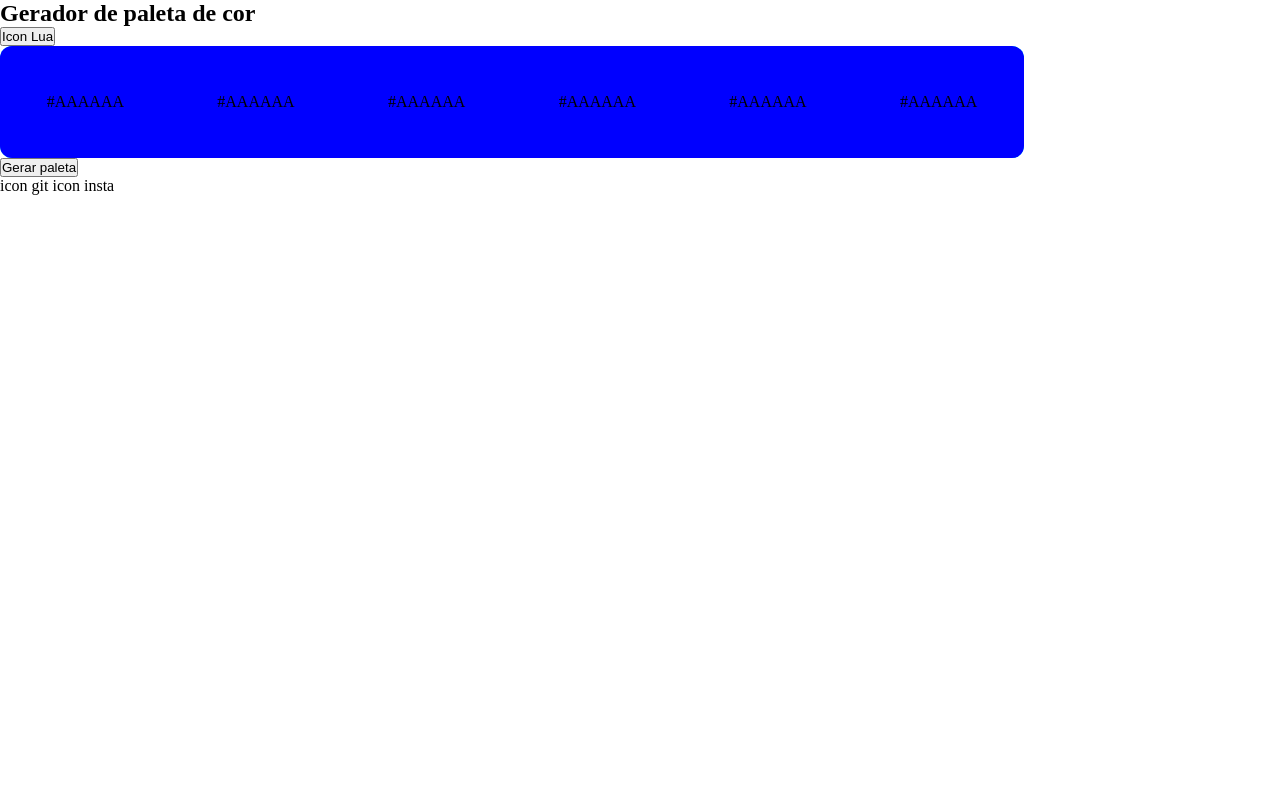
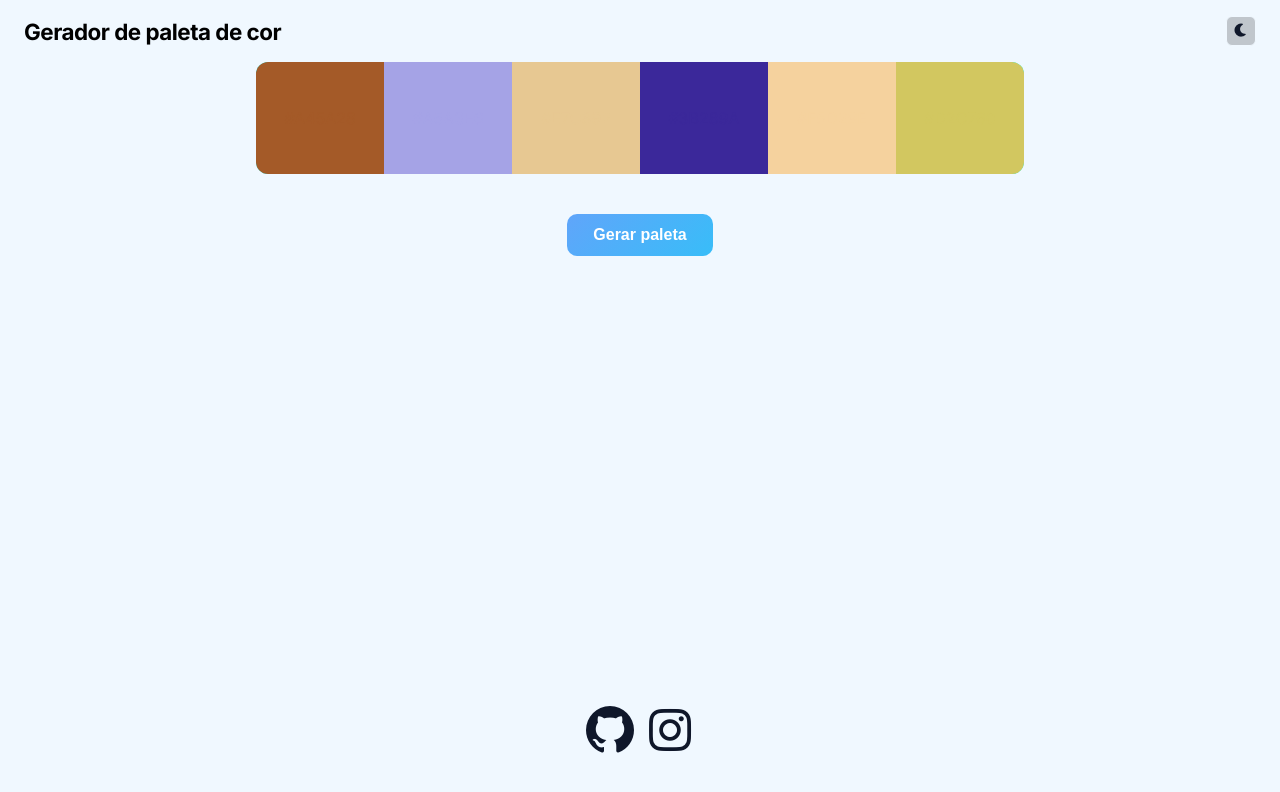
Before and after one commit to ZjW1ll/Gerador-de-paleta-de-cores, a plain HTML site: page index.html in a window 1280 px wide. Drawn offline with Linux system fonts and the light colour scheme.

Commit message:
JS com adição de gerar paleta com o botão do espaço, correção do erro ao copiar cor, mudar tema da página
CSS finalizado para deixar mais bonito o visual do site todo

HTML com adição do contato e botão de mudar tema

```diff
--- a/index.html
+++ b/index.html
@@ -4,14 +4,16 @@
     <meta charset="UTF-8">
     <meta name="viewport" content="width=device-width, initial-scale=1.0">
     <title>Gerador de paleta</title>
+
     <link rel="stylesheet" href="style.css">
     <script src="script.js" defer></script>
+    <link rel="stylesheet" href="https://cdnjs.cloudflare.com/ajax/libs/font-awesome/7.0.1/css/all.min.css" integrity="sha512-2SwdPD6INVrV/lHTZbO2nodKhrnDdJK9/kg2XD1r9uGqPo1cUbujc+IYdlYdEErWNu69gVcYgdxlmVmzTWnetw==" crossorigin="anonymous" referrerpolicy="no-referrer"/>
 </head>
 <body>
     <header>
         <nav class="navbar">
             <h1 class="navbar-title">Gerador de paleta de cor</h1>
-            <button class="btn-page-theme">Icon Lua</button>
+            <button class="btn-page-theme" id="btn-page-theme"><i class="fa-solid fa-moon"></i></button>
         </nav>
     </header>
 
@@ -45,8 +47,10 @@
     </main>
 
     <footer>
-        icon git
-        icon insta
+        <div class="contact">
+            <a href="https://github.com/ZjW1ll"><i class="fa-brands fa-github"></i></a>
+            <a href="https://www.instagram.com/_zjwill/"><i class="fa-brands fa-instagram"></i></a>
+        </div>
     </footer>
 </body>
 </html>
--- a/script.js
+++ b/script.js
@@ -1,7 +1,7 @@
 const cards = document.querySelectorAll('.card')
 const generateBtn = document.getElementById("btn-palette-generator")
 
-function generateColor(base, index) {
+function generateColor(base, index) { //Gerar cores
     let hue = base + Math.floor(Math.random() * 60 - 30);
     let complementary = hue + 180;
     let saturation = Math.floor(Math.random() * (90 - 50) + 50);
@@ -37,7 +37,7 @@
 
 }
 
-function hslToHex(hue, saturation, light) {
+function hslToHex(hue, saturation, light) { //Transformar hsl para hex
     saturation = saturation / 100;
     light = light / 100;
 
@@ -92,8 +92,7 @@
     return hex;
 }
 
-
-function generatePalette() {
+function generatePalette() { //Formar a paleta com as cores do generateColor()
     let base = Math.floor(Math.random() * 360)
     let index = 0;
 
@@ -103,10 +102,17 @@
 
         card.style.backgroundColor = color.hsl;
         const hex = card.querySelector(".hex");
-        hex.style.setProperty("--text-color", color.hsl);
+        hex.style.setProperty("--hex", color.hsl);
         hex.textContent = hslToHex(color.hue, color.saturation, color.light).toUpperCase();
 
-        card.addEventListener('click', () => {
+
+    });
+}
+
+cards.forEach(card => { //Timer do "copiado" aparecer em tela
+    const hex = card.querySelector(".hex")
+
+    card.addEventListener('click', () => {
             const hexColor = hex.textContent;
             navigator.clipboard.writeText(hex.textContent);
             hex.textContent = "Copiado!"
@@ -114,15 +120,32 @@
                 hex.textContent = hexColor
             }, 1500);
         })
-    });
-}
+})
 
-generateBtn.addEventListener('click', () => {
+generateBtn.addEventListener('click', () => { //Clicar gerar paleta
     generatePalette();
 })
 
-document.addEventListener('keydown', (event) => {
-    if (event.key === "Space") {
+document.addEventListener('keydown', (event) => { //Botão do espaço gerar paleta
+    if (event.key === " ") {
         generatePalette();
     }
 })
+
+generatePalette();
+
+//Mudar cor de fundo do site
+
+const btnPageTheme = document.getElementById('btn-page-theme');
+const body = document.body;
+const icon = btnPageTheme.querySelector("i")
+
+btnPageTheme.addEventListener('click', () => {
+    body.classList.toggle("dark");
+
+    if (body.classList.contains("dark")) {
+        icon.classList.replace("fa-moon", "fa-sun");
+    } else {
+        icon.classList.replace("fa-sun", "fa-moon");
+    }
+})
--- a/style.css
+++ b/style.css
@@ -1,5 +1,16 @@
+@import url('https://fonts.googleapis.com/css2?family=Inter:wght@400;600;700&display=swap');
+
 :root {
-    --text-color: ;
+    --hex: white ;
+    --bg: aliceblue;
+    --text: black;
+    --icon: #0f172a;
+}
+
+.dark {
+    --bg: #0f172a;
+    --text: aliceblue;
+    --icon: aliceblue;
 }
 
 * {
@@ -8,13 +19,61 @@
     box-sizing: border-box;
 }
 
+body {
+    background-color: var(--bg);
+    color: var(--text);
+    transition: 0.3s ease;
+    font-family: 'Inter', sans-serif;
+}
+
+/*NAVBAR E TEMA*/
+.navbar {
+    display: flex;
+    justify-content: space-between;
+    align-items: center;
+    padding: 16px 24px;
+}
+
+.navbar-title {
+    font-size: 1.4rem;
+    font-weight: 700;
+    letter-spacing: -0.5px;
+}
+
+.btn-page-theme {
+    background-color: rgba(0, 0, 0, 0.2);
+    border: 1px solid aliceblue;
+    border-radius: 6px;
+    width: 30px;
+    height: 30px;
+    display: flex;
+    justify-content: center;
+    align-items: center;
+    transition: 0.2s ease;
+    font-size: 0.82rem;
+    color: var(--icon);
+}
+
+.btn-page-theme:hover {
+    font-size: 1rem;
+}
+
+/* PALETA DE CORES */
 .palette {
     display: flex;
     background-color: aqua;
     border-radius: 12px;
     height: 14vh;
-    width: 80vw;
+    width: 60vw;
     overflow: hidden;
+    margin: 0 auto;
+}
+
+@media (max-width: 700px) { /* Alinhar para ficar bonito em telas pequenas */
+    .palette {
+        width: 80vw;
+    }
+
 }
 
 .card {
@@ -36,7 +95,52 @@
 }
 
 .hex {
-    color: var(--text-color);
+    color: var(--hex);
     transition: 0.3s ease;
-    color: hsl(hue, saturation, lightness);
+    user-select: none;
 }
+
+/*BOTÃO DA PALETA*/
+.btn-palette-generator {
+    margin: 40px auto 0;
+    display: block;
+    padding: 12px 26px;
+    border: none;
+    border-radius: 10px;
+    font-size: 1rem;
+    font-weight: 600;
+    background: linear-gradient(135deg, #60a5fa, #38bdf8);
+    color: white;
+    cursor: pointer;
+    transition: all 0.2s ease;
+}
+
+.btn-palette-generator:hover {
+    transform: translateY(-2px);
+    box-shadow: 0 8px 18px rgba(56, 189, 248, 0.3);
+}
+
+.btn-palette-generator:active {
+    transform: scale(95%);
+}
+
+footer {
+    position: absolute;
+    bottom: 40px;
+    width: 100vw;
+}
+
+.contact {
+    display: flex;
+    justify-content: center;
+}
+
+.contact a {
+    font-size: 3rem;
+    color: var(--icon);
+    transition: 0.3s ease;
+}
+
+.contact a:hover {
+    transform: scale(110%) translateY(-12px);
+}
```
